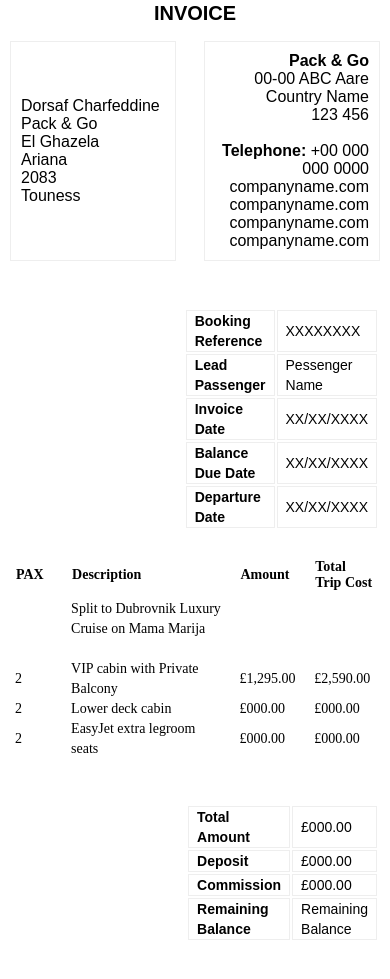
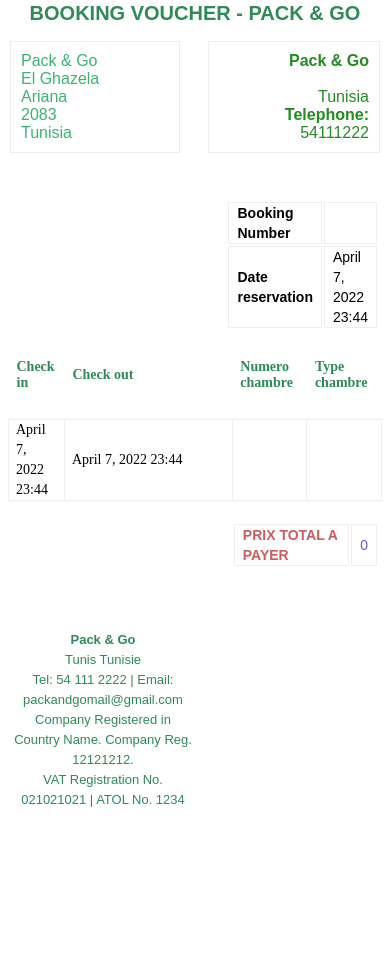
Before and after one commit to khalil06/pack-and-go-web, a Symfony app: template templates/mail_hotel/pdfHotel.html.twig in a window 390 px wide. Shown: the part 120-1099 px from the top of the page. After the commit the page ends 927 px from the top, so only its background shows below. Run offline with Twig, Linux system fonts and the light colour scheme; the template is opened without the code that fills it, so the values that code supplies are empty; some libraries are stand-ins or nearby versions.

Commit message:
bundle+metier

```diff
--- a/templates/base.html.twig
+++ b/templates/base.html.twig
@@ -209,9 +209,9 @@
                 <li><a class="treeview-item {% if menu_selected == 'hotel' %} active {% endif %}" href="/back"><i
                                 class="icon fa fa-circle-o"></i> Hotels</a></li>
                 <li><a class="treeview-item {% if menu_selected == 'chambre' %} active {% endif %}"
-                       href="{{ path('listChambres') }}"><i class="icon fa fa-circle-o"></i> Chambres</a></li>
+                       href="{{ path('listChambres') }}"><i class="icon fa fa-circle-o"></i>  {% trans %}Chambres{% endtrans %}</a></li>
                 <li><a class="treeview-item {% if menu_selected == 'reservation' %} active {% endif %}"
-                       href="/listReservChambres"><i class="icon fa fa-circle-o"></i> Réservations Chambres</a></li>
+                       href="/listReservChambres"><i class="icon fa fa-circle-o"></i>{% trans %} Réservations Chambres{% endtrans %}</a></li>
             </ul>
         </li>
         <li class="treeview"><a class="app-menu__item" href="#" data-toggle="treeview"><i
--- a/templates/chambre/index.html.twig
+++ b/templates/chambre/index.html.twig
@@ -29,12 +29,12 @@
                 <span class="change">OFF</span>
             </div>
             <div>
-                <h1><i class="fa fa-th-licol-sm-12 col-md-5"></i> GESTION CHAMBRES</h1>
+                <h1><i class="fa fa-th-licol-sm-12 col-md-5"></i>{% trans %} GESTION CHAMBRES{% endtrans %}</h1>
             </div>
             <ul class="app-breadcrumb breadcrumb side">
                 <li class="breadcrumb-item"><i class="fa fa-home fa-lg"></i></li>
                 <li class="breadcrumb-item">Hotels</li>
-                <li class="breadcrumb-item active"><a href="#">Chambres</a></li>
+                <li class="breadcrumb-item active"><a href="#">{% trans %}Chambres{% endtrans %}</a></li>
             </ul>
             {% for locale in locales %}
                 {% if locale != app.request.locale %}
--- a/templates/mail_hotel/pdfHotel.html.twig
+++ b/templates/mail_hotel/pdfHotel.html.twig
@@ -10,8 +10,8 @@
         </td>
     </tr>
     <tr>
-        <td width="100%" style="text-align: center; font-size: 20px; font-weight: bold; padding: 0px;">
-            INVOICE
+        <td width="100%" style="text-align: center; font-size: 20px; font-weight: bold; padding: 0px; color: seagreen;">
+            BOOKING VOUCHER - PACK & GO
         </td>
     </tr>
     <tr>
@@ -22,41 +22,34 @@
 <table width="100%" style="font-family: sans-serif;" cellpadding="10">
 
     <tr>
-        <td width="49%" style="border: 0.1mm solid #eee;">Dorsaf Charfeddine<br>Pack & Go<br>El Ghazela<br>Ariana<br>2083<br>Touness</td>
+        <td width="49%" style="border: 0.1mm solid #eee;color: mediumseagreen;">Pack & Go<br>El
+            Ghazela<br>Ariana<br>2083<br>Tunisia
+        </td>
         <td width="2%">&nbsp;</td>
-        <td width="49%" style="border: 0.1mm solid #eee; text-align: right;"><strong>Pack & Go</strong><br>00-00 ABC Aare<br>Country Name<br>123 456<br><br><strong>Telephone:</strong> +00 000 000 0000<br><a href="#" target="_blank" style="color: #000; text-decoration: none;">companyname.com</a><br><a href="#" target="_blank" style="color: #000; text-decoration: none;">companyname.com</a><br><a href="#" target="_blank" style="color: #000; text-decoration: none;">companyname.com</a><br><a href="#" target="_blank" style="color: #000; text-decoration: none;">companyname.com</a><br></td>
+        <td width="49%" style="color: forestgreen;border: 0.1mm solid #eee; text-align: right;"><strong>Pack & Go</strong><br><br>Tunisia<br><strong>Telephone:</strong> 54111222<br></td>
     </tr>
 </table>
 <br>
-<table width="100%" style="font-family: sans-serif; font-size: 14px;" >
+<table width="100%" style="font-family: sans-serif; font-size: 14px;">
     <tr>
         <td>
-            <table width="60%" align="left" style="font-family: sans-serif; font-size: 14px;" >
+            <table width="60%" align="left" style="font-family: sans-serif; font-size: 14px;">
                 <tr>
                     <td style="padding: 0px; line-height: 20px;">&nbsp;</td>
                 </tr>
             </table>
-            <table width="40%" align="right" style="font-family: sans-serif; font-size: 14px;" >
+            <table width="40%" align="right" style="font-family: sans-serif; font-size: 14px;">
                 <tr>
-                    <td style="border: 1px #eee solid; padding: 0px 8px; line-height: 20px;"><strong>Booking Reference</strong></td>
-                    <td style="border: 1px #eee solid; padding: 0px 8px; line-height: 20px;">XXXXXXXX</td>
+                    <td style="border: 1px #eee solid; padding: 0px 8px; line-height: 20px;"><strong>Booking
+                            Number</strong></td>
+                    <td style="border: 1px #eee solid; padding: 0px 8px; line-height: 20px;">{{ num_reservation }}</td>
                 </tr>
                 <tr>
-                    <td style="border: 1px #eee solid; padding: 0px 8px; line-height: 20px;"><strong>Lead Passenger</strong></td>
-                    <td style="border: 1px #eee solid; padding: 0px 8px; line-height: 20px;">Pessenger Name</td>
+                    <td style="border: 1px #eee solid; padding: 0px 8px; line-height: 20px;"><strong>Date reservation
+                            </strong></td>
+                    <td style="border: 1px #eee solid; padding: 0px 8px; line-height: 20px;">{{ date()|date }}</td>
                 </tr>
-                <tr>
-                    <td style="border: 1px #eee solid; padding: 0px 8px; line-height: 20px;"><strong>Invoice Date</strong></td>
-                    <td style="border: 1px #eee solid; padding: 0px 8px; line-height: 20px;">XX/XX/XXXX</td>
-                </tr>
-                <tr>
-                    <td style="border: 1px #eee solid; padding: 0px 8px; line-height: 20px;"><strong>Balance Due Date</strong></td>
-                    <td style="border: 1px #eee solid; padding: 0px 8px; line-height: 20px;">XX/XX/XXXX</td>
-                </tr>
-                <tr>
-                    <td style="border: 1px #eee solid; padding: 0px 8px; line-height: 20px;"><strong>Departure Date</strong></td>
-                    <td style="border: 1px #eee solid; padding: 0px 8px; line-height: 20px;">XX/XX/XXXX</td>
-                </tr>
+
             </table>
         </td>
     </tr>
@@ -65,20 +58,14 @@
 <table class="items" width="100%" style="font-size: 14px; border-collapse: collapse;" cellpadding="8">
     <thead>
     <tr>
-        <td width="15%" style="text-align: left;"><strong>PAX</strong></td>
-        <td width="45%" style="text-align: left;"><strong>Description</strong></td>
-        <td width="20%" style="text-align: left;"><strong>Amount</strong></td>
-        <td width="20%" style="text-align: left;"><strong>Total Trip Cost</strong></td>
+        <td width="15%" style="color: seagreen; text-align: left;"><strong>Check in</strong></td>
+        <td width="45%" style="color: seagreen;text-align: left;"><strong>Check out</strong></td>
+        <td width="20%" style="color: seagreen;text-align: left;"><strong>Numero chambre</strong></td>
+        <td width="20%" style="color: seagreen;text-align: left;"><strong>Type chambre</strong></td>
     </tr>
     </thead>
     <tbody>
     <!-- ITEMS HERE -->
-    <tr>
-        <td style="padding: 0px 7px; line-height: 20px;"></td>
-        <td style="padding: 0px 7px; line-height: 20px;">Split to Dubrovnik Luxury Cruise on Mama Marija</td>
-        <td style="padding: 0px 7px; line-height: 20px;"></td>
-        <td></td>
-    </tr>
     <tr>
         <td style="padding: 0px 7px; line-height: 20px;">
             <br>
@@ -94,86 +81,52 @@
         </td>
     </tr>
     <tr>
-        <td style="padding: 0px 7px; line-height: 20px;">2</td>
-        <td style="padding: 0px 7px; line-height: 20px;">VIP cabin with Private Balcony</td>
-        <td style="padding: 0px 7px; line-height: 20px;">£1,295.00</td>
-        <td style="padding: 0px 7px; line-height: 20px;">£2,590.00</td>
+        <td style="border: 1px #eee solid;padding: 0px 7px; line-height: 20px;">{{ check_in|date }}</td>
+        <td style="border: 1px #eee solid;padding: 0px 7px; line-height: 20px;">{{ check_out|date}}</td>
+        <td style="border: 1px #eee solid;padding: 0px 7px; line-height: 20px;">{{chambre.numChambre}}</td>
+        <td style="border: 1px #eee solid;padding: 0px 7px; line-height: 20px;">{{chambre.typeChambre}}</td>
     </tr>
-    <tr>
-        <td style="padding: 0px 7px; line-height: 20px;">2</td>
-        <td style="padding: 0px 7px; line-height: 20px;">Lower deck cabin</td>
-        <td style="padding: 0px 7px; line-height: 20px;">£000.00</td>
-        <td style="padding: 0px 7px; line-height: 20px;">£000.00</td>
-    </tr>
-    <tr>
-        <td style="padding: 0px 7px; line-height: 20px;">2</td>
-        <td style="padding: 0px 7px; line-height: 20px;">EasyJet extra legroom seats</td>
-        <td style="padding: 0px 7px; line-height: 20px;">£000.00</td>
-        <td style="padding: 0px 7px; line-height: 20px;">£000.00</td>
-    </tr>
+
     </tbody>
 </table>
 <br>
-<table width="100%" style="font-family: sans-serif; font-size: 14px;" >
+<table width="100%" style="font-family: sans-serif; font-size: 14px;">
     <tr>
         <td>
-            <table width="60%" align="left" style="font-family: sans-serif; font-size: 14px;" >
+            <table width="60%" align="left" style="font-family: sans-serif; font-size: 14px;">
                 <tr>
                     <td style="padding: 0px; line-height: 20px;">&nbsp;</td>
                 </tr>
             </table>
-            <table width="40%" align="right" style="font-family: sans-serif; font-size: 14px;" >
+            <table width="40%" align="right" style="font-family: sans-serif; font-size: 14px;">
+                {% set total = chambre.prix * datediff %}
                 <tr>
-                    <td style="border: 1px #eee solid; padding: 0px 8px; line-height: 20px;"><strong>Total Amount</strong></td>
-                    <td style="border: 1px #eee solid; padding: 0px 8px; line-height: 20px;">£000.00</td>
-                </tr>
-                <tr>
-                    <td style="border: 1px #eee solid; padding: 0px 8px; line-height: 20px;"><strong>Deposit</strong></td>
-                    <td style="border: 1px #eee solid; padding: 0px 8px; line-height: 20px;">£000.00</td>
-                </tr>
-                <tr>
-                    <td style="border: 1px #eee solid; padding: 0px 8px; line-height: 20px;"><strong>Commission</strong></td>
-                    <td style="border: 1px #eee solid; padding: 0px 8px; line-height: 20px;">£000.00</td>
-                </tr>
-                <tr>
-                    <td style="border: 1px #eee solid; padding: 0px 8px; line-height: 20px;"><strong>Remaining Balance</strong></td>
-                    <td style="border: 1px #eee solid; padding: 0px 8px; line-height: 20px;">Remaining Balance</td>
+                    <td style="color: indianred;border: 1px #eee solid; padding: 0px 8px; line-height: 20px;"><strong>PRIX TOTAL A
+                            PAYER</strong></td>
+                    <td style="color:slateblue;border: 1px #eee solid; padding: 0px 8px; line-height: 20px;">{{ total }}</td>
                 </tr>
             </table>
+
         </td>
     </tr>
 </table>
 <br>
-<table width="100%" style="font-family: sans-serif; font-size: 14px;" >
+<table width="100%" style="font-family: sans-serif; font-size: 14px;">
     <br>
     <tr>
         <td>
-            <table width="25%" align="left" style="font-family: sans-serif; font-size: 14px;" >
+            <table width="50%" align="left" style="font-family: sans-serif; font-size: 13px; text-align: center;">
                 <tr>
-                    <td style="padding: 0px; line-height: 20px;">
-                        <img src="img/protected.png" alt="protected" style="display: block; margin: auto;">
-                    </td>
-                </tr>
-            </table>
-            <table width="50%" align="left" style="font-family: sans-serif; font-size: 13px; text-align: center;" >
-                <tr>
-                    <td style="padding: 0px; line-height: 20px;">
-                        <strong>Company Name</strong>
+                    <td style="padding: 0px; line-height: 20px;color: seagreen;">
+                        <strong>Pack & Go</strong>
                         <br>
-                        ABC AREA
+                        Tunis Tunisie
                         <br>
-                        Tel: +00 000 000 0000 | Email: info@companyname.com
+                        Tel: 54 111 2222 | Email: packandgomail@gmail.com
                         <br>
                         Company Registered in Country Name. Company Reg. 12121212.
                         <br>
                         VAT Registration No. 021021021 | ATOL No. 1234
-                    </td>
-                </tr>
-            </table>
-            <table width="25%" align="right" style="font-family: sans-serif; font-size: 14px;" >
-                <tr>
-                    <td style="padding: 0px; line-height: 20px;">
-                        <img src="img/abtot.png" alt="abtot" style="display: block; margin: auto;">
                     </td>
                 </tr>
             </table>
```
Also changed, not shown: src/Controller/ReservationChambreController.php (+14 -7 lines), templates/chambre/tabChambre.html.twig (+9 -9 lines), templates/hotel/updateHotel.html.twig (+9 -9 lines), templates/reservation_chambre/index.html.twig (+9 -0 lines), 2 other files.
